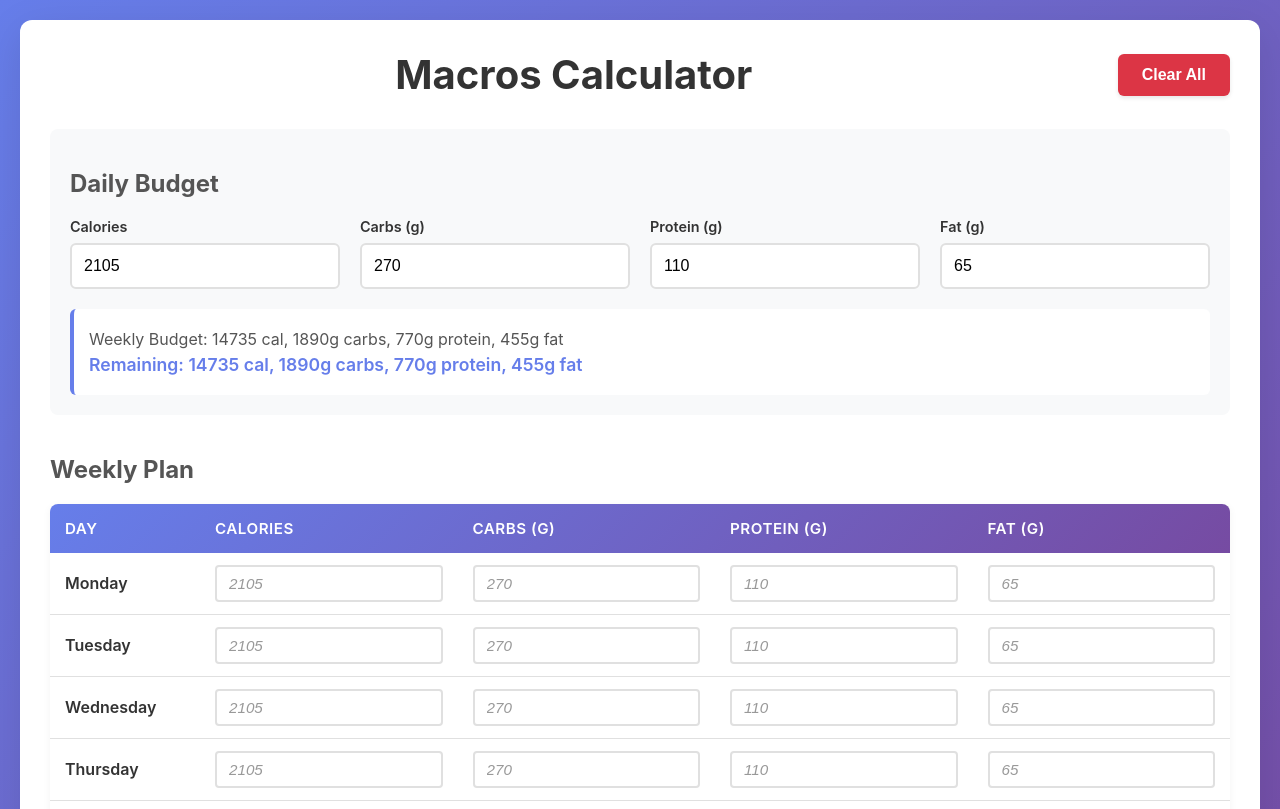
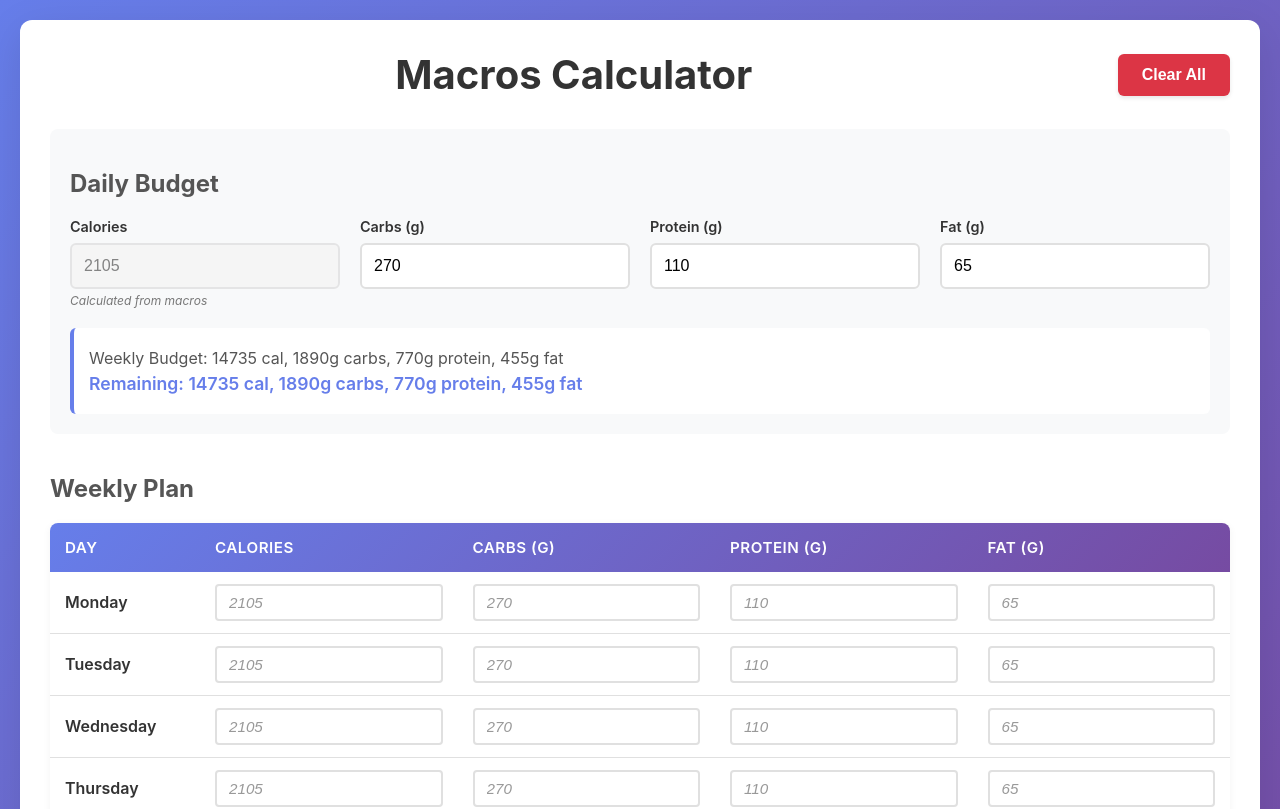
Before and after one commit to annevdhoogen/macro-budget, a React (Create React App) app: page / in a window 1280 px wide. Shown: the top 809 px of the page. Built offline with nearby package versions, Linux system fonts and the light colour scheme.

Commit message:
Calculate calories based on macros

```diff
--- a/src/App.css
+++ b/src/App.css
@@ -97,6 +97,46 @@ h2 {
 .input-group input:focus {
   outline: none;
   border-color: #667eea;
+}
+
+.input-group input:disabled {
+  background-color: #f5f5f5;
+  color: #666;
+  cursor: not-allowed;
+  opacity: 0.8;
+}
+
+.input-helper {
+  font-size: 0.75em;
+  color: #777;
+  margin-top: 4px;
+  display: block;
+  font-style: italic;
+}
+
+.calculated-calories {
+  margin-top: 20px;
+  padding: 15px;
+  background: #e8f4f8;
+  border-radius: 6px;
+  border-left: 4px solid #667eea;
+}
+
+.calculated-calories p {
+  margin: 5px 0;
+  color: #555;
+  font-size: 1em;
+}
+
+.calculated-calories p strong {
+  color: #333;
+  font-size: 1.1em;
+}
+
+.calculated-calories .calories-breakdown {
+  font-size: 0.85em;
+  color: #777;
+  font-style: italic;
 }
 
 .weekly-budget {
--- a/src/App.js
+++ b/src/App.js
@@ -39,17 +39,29 @@ function removeLocalStorage(name) {
 }
 
 const DEFAULT_DAILY_BUDGET = {
-  calories: "2105",
   carbs: "270",
   protein: "110",
   fat: "65",
+};
+
+// Calculate calories from macros: 1g protein = 4 kcal, 1g carb = 4 kcal, 1g fat = 9 kcal
+const calculateCalories = (carbs, protein, fat) => {
+  const carbsNum = parseFloat(carbs) || 0;
+  const proteinNum = parseFloat(protein) || 0;
+  const fatNum = parseFloat(fat) || 0;
+  return carbsNum * 4 + proteinNum * 4 + fatNum * 9;
 };
 
 function App() {
   // Initialize state from localStorage if available
   const getInitialDailyBudget = () => {
     const saved = getLocalStorage("macroDailyBudget");
-    return saved || DEFAULT_DAILY_BUDGET;
+    if (saved) {
+      // Remove calories if it exists (for backward compatibility)
+      const { calories, ...rest } = saved;
+      return rest;
+    }
+    return DEFAULT_DAILY_BUDGET;
   };
 
   const getInitialWeeklyEntries = () => {
@@ -124,8 +136,13 @@ function App() {
 
   // Calculate remaining budget and distribute across remaining days
   const calculateRemaining = () => {
+    const dailyCalories = calculateCalories(
+      dailyBudget.carbs,
+      dailyBudget.protein,
+      dailyBudget.fat
+    );
     const weeklyBudget = {
-      calories: parseFloat(dailyBudget.calories) * 7 || 0,
+      calories: dailyCalories * 7,
       carbs: parseFloat(dailyBudget.carbs) * 7 || 0,
       protein: parseFloat(dailyBudget.protein) * 7 || 0,
       fat: parseFloat(dailyBudget.fat) * 7 || 0,
@@ -200,15 +217,15 @@ function App() {
               <label>Calories</label>
               <input
                 type="number"
-                min="0"
-                step="1"
-                inputMode="numeric"
-                value={dailyBudget.calories}
-                onChange={(e) =>
-                  handleDailyBudgetChange("calories", e.target.value)
-                }
-                placeholder="Daily calories"
+                disabled
+                value={calculateCalories(
+                  dailyBudget.carbs,
+                  dailyBudget.protein,
+                  dailyBudget.fat
+                )}
+                readOnly
               />
+              <span className="input-helper">Calculated from macros</span>
             </div>
             <div className="input-group">
               <label>Carbs (g)</label>
@@ -253,8 +270,13 @@ function App() {
           </div>
           <div className="weekly-budget">
             <p>
-              Weekly Budget: {parseFloat(dailyBudget.calories) * 7 || 0} cal,{" "}
-              {parseFloat(dailyBudget.carbs) * 7 || 0}g carbs,{" "}
+              Weekly Budget:{" "}
+              {calculateCalories(
+                dailyBudget.carbs,
+                dailyBudget.protein,
+                dailyBudget.fat
+              ) * 7}{" "}
+              cal, {parseFloat(dailyBudget.carbs) * 7 || 0}g carbs,{" "}
               {parseFloat(dailyBudget.protein) * 7 || 0}g protein,{" "}
               {parseFloat(dailyBudget.fat) * 7 || 0}g fat
             </p>
```
